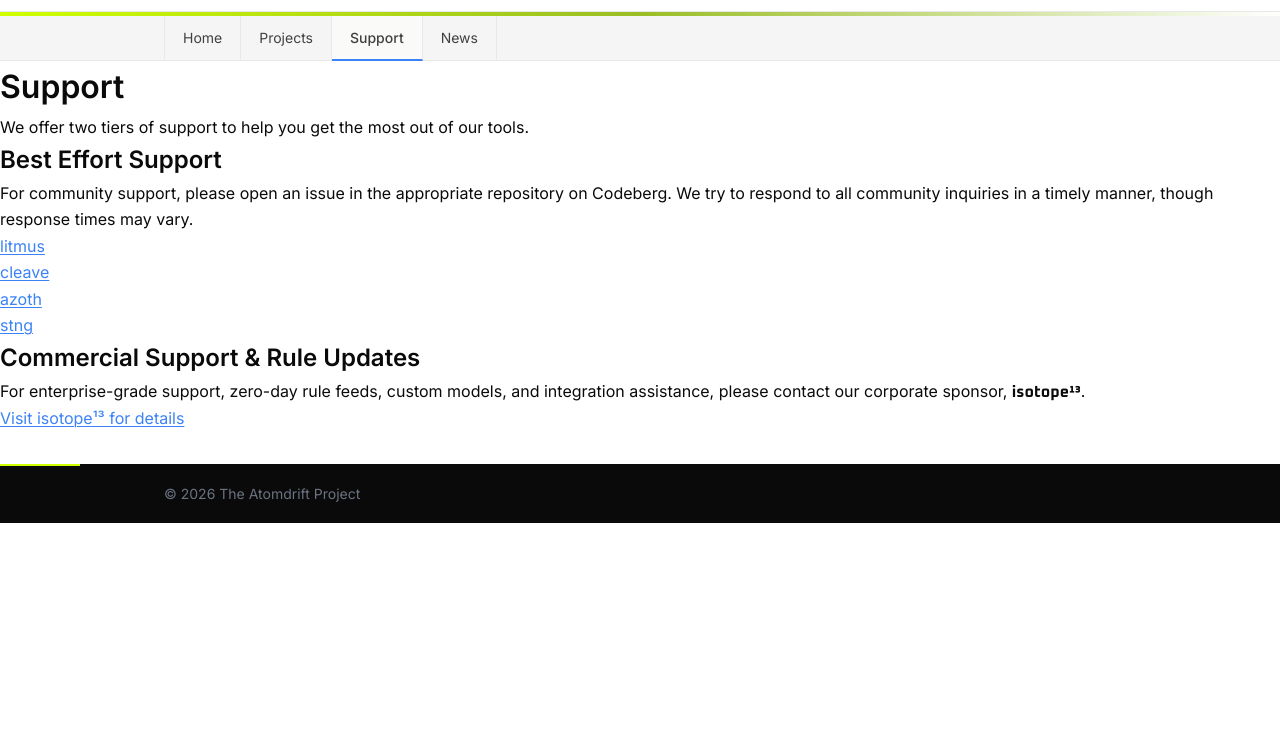
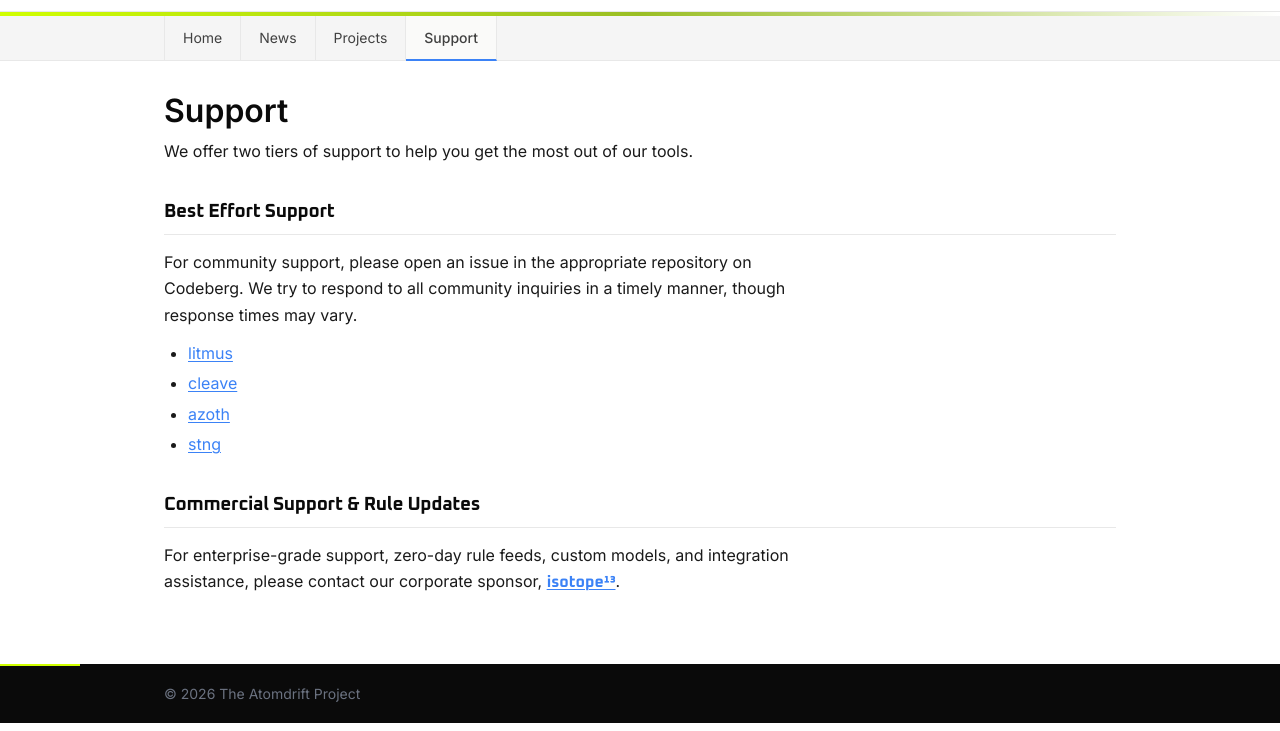
Before and after one commit to atomdrift-project/website, an Eleventy site: page src/support.njk in a window 1280 px wide. Shown: the part 69-800 px from the top of the page. Built offline with nearby package versions, Linux system fonts and the light colour scheme; Eleventy itself is replaced by a stand-in of ours; files that its build step writes are made by us from their sources.

Commit message:
improve support page

```diff
--- a/src/_layouts/base.njk
+++ b/src/_layouts/base.njk
@@ -48,9 +48,9 @@
   <div class="nav">
     <div class="nav-inner">
       <a href="/"{% if page.url == "/" %} class="active"{% endif %}>Home</a>
+      <a href="/news/"{% if page.url and page.url.startsWith("/news") %} class="active"{% endif %}>News</a>
       <a href="/projects/"{% if page.url == "/projects/" or page.url == "/cleave/" or page.url == "/stng/" or page.url == "/litmus/" or page.url == "/xgboost-ars/" or page.url == "/azoth/" %} class="active"{% endif %}>Projects</a>
       <a href="/support/"{% if page.url == "/support/" %} class="active"{% endif %}>Support</a>
-      <a href="/news/"{% if page.url and page.url.startsWith("/news") %} class="active"{% endif %}>News</a>
     </div>
   </div>
 
--- a/src/support.njk
+++ b/src/support.njk
@@ -11,7 +11,8 @@ description: Support options for atomdrift projects.
   }
 </style>
 
-<div class="content-block">
+<div class="main-full">
+  <div class="content">
     <h1>Support</h1>
     <p>We offer two tiers of support to help you get the most out of our tools.</p>
 
@@ -25,6 +26,6 @@ description: Support options for atomdrift projects.
     </ul>
 
     <h2>Commercial Support & Rule Updates</h2>
-  <p>For enterprise-grade support, zero-day rule feeds, custom models, and integration assistance, please contact our corporate sponsor, <strong class="isotope-brand">isotope¹³</strong>.</p>
-  <p><a href="https://isotope13.ai/" target="_blank" class="button">Visit isotope¹³ for details</a></p>
+    <p>For enterprise-grade support, zero-day rule feeds, custom models, and integration assistance, please contact our corporate sponsor, <a href="https://isotope13.ai/" target="_blank"><strong class="isotope-brand">isotope¹³</strong></a>.</p>
   </div>
+</div>
```
Lines whose indentation alone changed are shown as unchanged.
